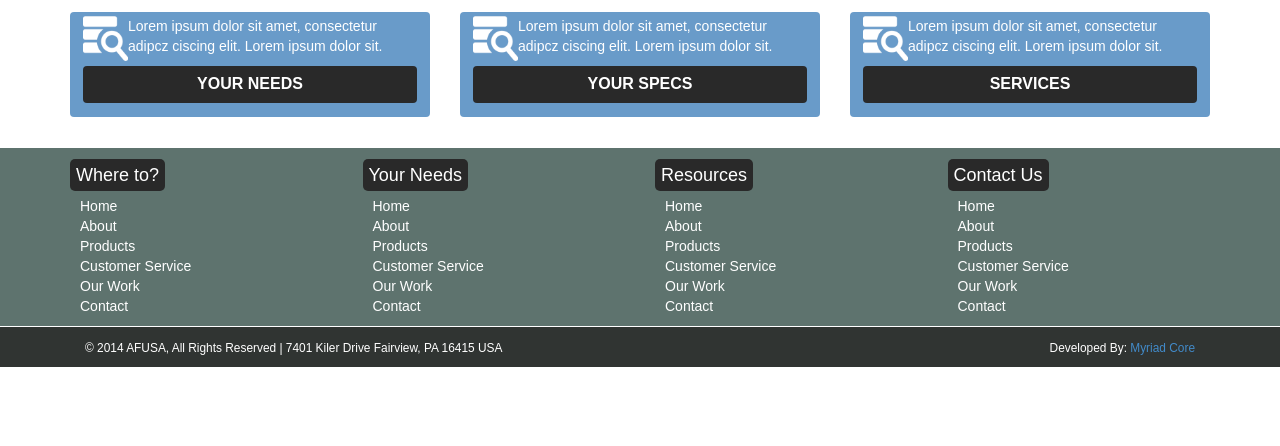
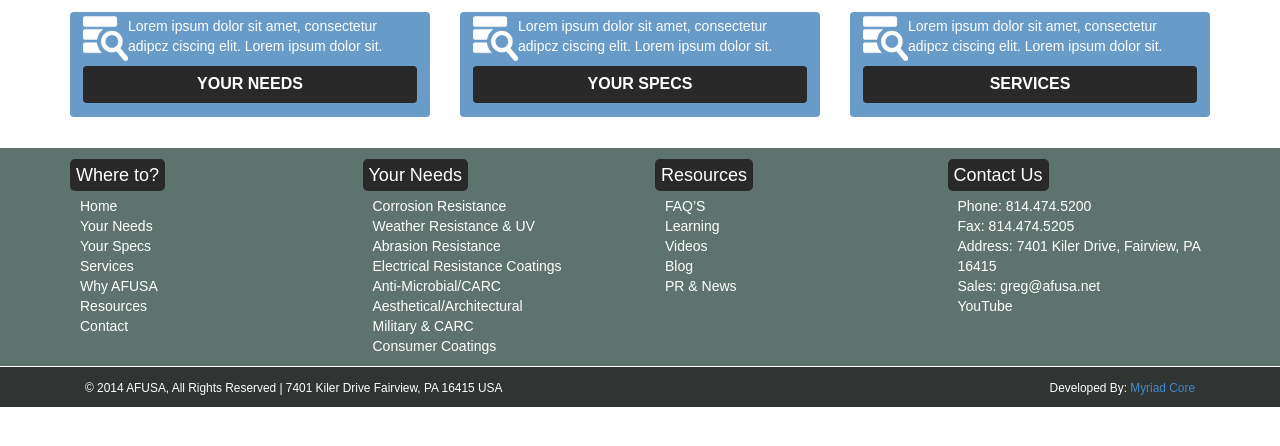
Before and after one commit to schwag/afusa, a PHP site: page /RDL/index.php in a window 1280 px wide. Shown: the part 296-742 px from the top of the page. Run offline with PHP 8.4, Linux system fonts and the light colour scheme; some libraries are stand-ins or nearby versions.

Commit message:
Footer Links

```diff
--- a/php/footer.php
+++ b/php/footer.php
@@ -5,11 +5,12 @@
                             <h4>Where to?</h4>
                             <div class="footerBox">
                                     <ol class="footerMenu">
-                                        <li class="active"><a href="#">Home</a></li>
-                                        <li><a href="#">About</a></li>
-                                        <li><a href="#">Products</a></li>
-                                        <li><a href="#">Customer Service</a></li>
-                                        <li><a href="#">Our Work</a></li>
+                                        <li><a href="#">Home</a></li>
+                                        <li><a href="#">Your Needs</a></li>
+                                        <li><a href="#">Your Specs</a></li>
+                                        <li><a href="#">Services</a></li>
+                                        <li><a href="#">Why AFUSA</a></li>
+                                        <li><a href="#">Resources</a></li>
                                         <li><a href="#">Contact</a></li>
                                     </ol>
                             </div>
@@ -18,12 +19,14 @@
                             <h4>Your Needs</h4>
                             <div class="footerBox">
                                     <ol class="footerMenu">
-                                        <li class="active"><a href="#">Home</a></li>
-                                        <li><a href="#">About</a></li>
-                                        <li><a href="#">Products</a></li>
-                                        <li><a href="#">Customer Service</a></li>
-                                        <li><a href="#">Our Work</a></li>
-                                        <li><a href="#">Contact</a></li>
+                                        <li><a href="#">Corrosion Resistance</a></li>
+                                        <li><a href="#">Weather Resistance & UV</a></li>
+                                        <li><a href="#">Abrasion Resistance</a></li>
+                                        <li><a href="#">Electrical Resistance Coatings</a></li>
+                                        <li><a href="#">Anti-Microbial/CARC</a></li>
+                                        <li><a href="#">Aesthetical/Architectural</a></li>
+                                        <li><a href="#">Military & CARC</a></li>
+                                        <li><a href="#">Consumer Coatings</a></li>
                                     </ol>
                             </div>
                          </div>
@@ -31,12 +34,11 @@
                             <h4>Resources</h4>
                                 <div class="footerBox">
                                     <ol class="footerMenu">
-                                        <li class="active"><a href="#">Home</a></li>
-                                        <li><a href="#">About</a></li>
-                                        <li><a href="#">Products</a></li>
-                                        <li><a href="#">Customer Service</a></li>
-                                        <li><a href="#">Our Work</a></li>
-                                        <li><a href="#">Contact</a></li>
+                                        <li><a href="#">FAQ’S</a></li>
+                                        <li><a href="#">Learning</a></li>
+                                        <li><a href="#">Videos</a></li>
+                                        <li><a href="#">Blog</a></li>
+                                        <li><a href="#">PR & News</a></li>
                                     </ol>
                                 </div>
                          </div>
@@ -44,12 +46,11 @@
                             <h4>Contact Us</h4>
                                 <div class="footerBox">
                                     <ol class="footerMenu">
-                                        <li class="active"><a href="#">Home</a></li>
-                                        <li><a href="#">About</a></li>
-                                        <li><a href="#">Products</a></li>
-                                        <li><a href="#">Customer Service</a></li>
-                                        <li><a href="#">Our Work</a></li>
-                                        <li><a href="#">Contact</a></li>
+                                        <li><a href="#">Phone: 814.474.5200</a></li>
+                                        <li><a href="#">Fax: 814.474.5205</a></li>
+                                        <li><a href="#">Address: 7401 Kiler Drive, Fairview, PA 16415</a></li>
+                                        <li><a href="#">Sales: greg@afusa.net</a></li>
+                                        <li><a href="#">YouTube</a></li>
                                     </ol>
                                 </div>
                          </div>
```
